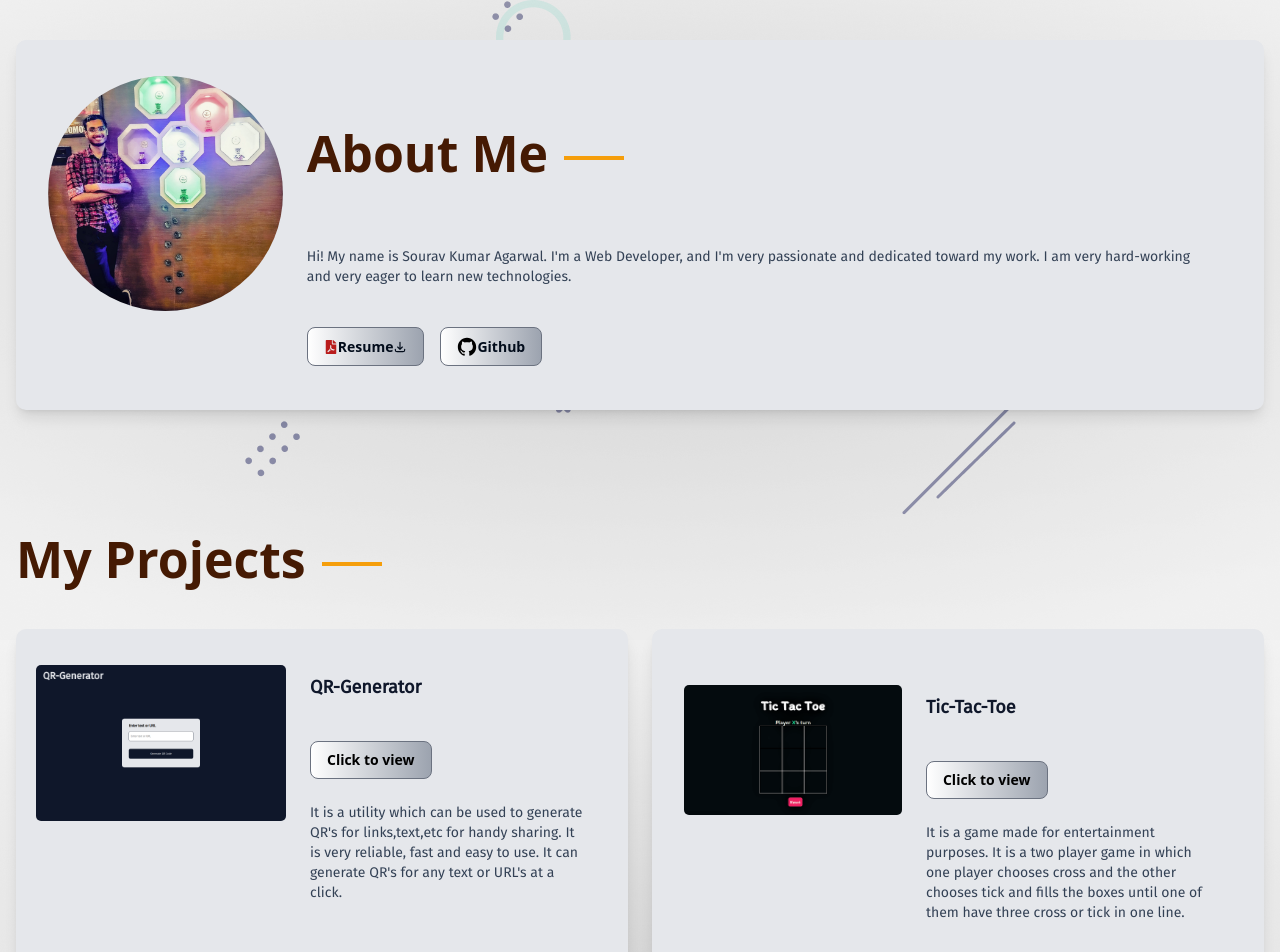
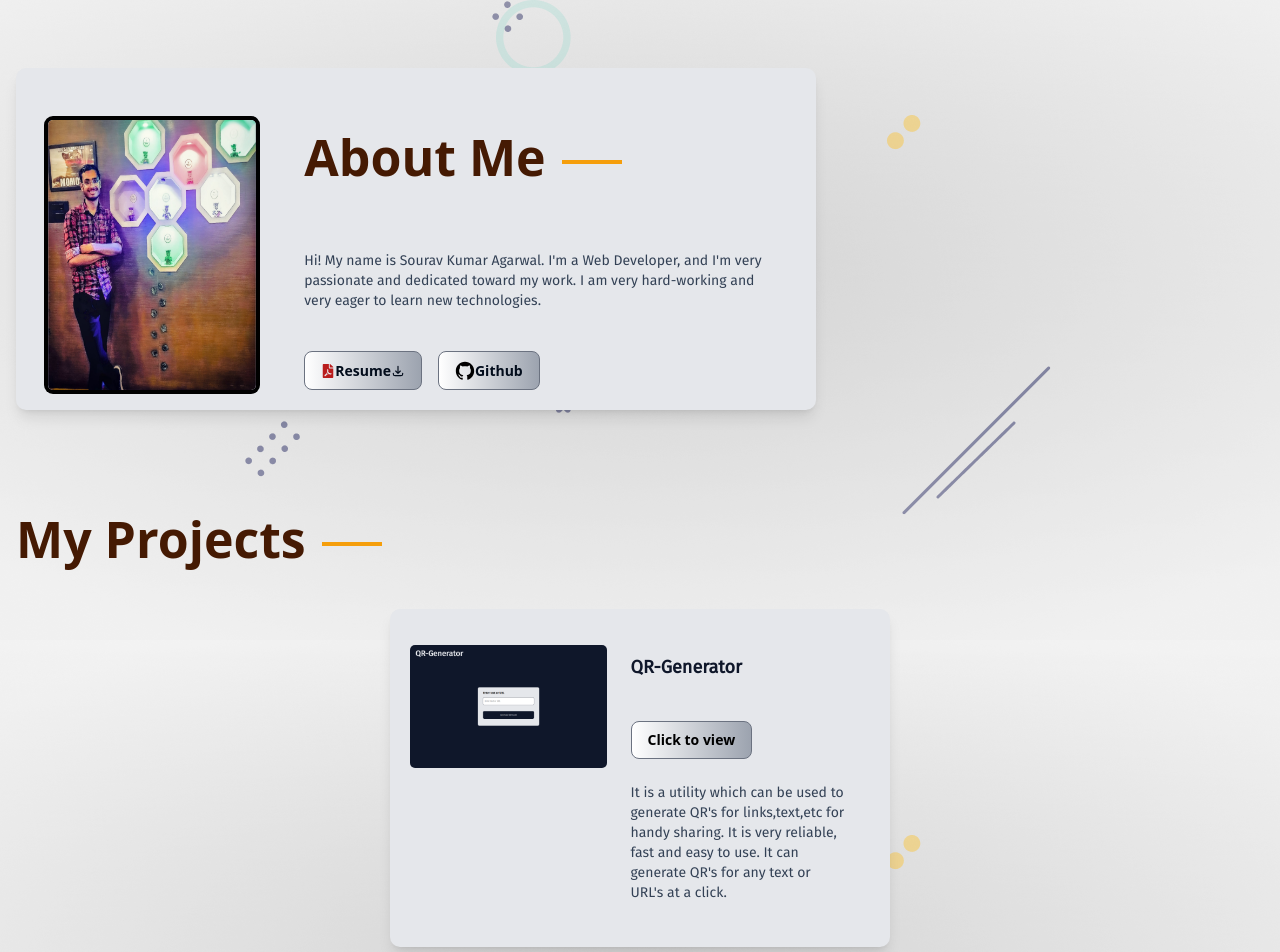
Before and after one commit to SouravKAgarwal/sourav-kr-agarwal, a Next.js app: page / in a window 1280 px wide. Shown: the part 800-1752 px from the top of the page. Built offline with nearby package versions, Linux system fonts and the light colour scheme.

Commit message:
ui changes #6

```diff
--- a/package.json
+++ b/package.json
@@ -24,6 +24,7 @@
     "react-icons": "^4.10.1",
     "react-lazy-load-image-component": "^1.6.0",
     "react-router-dom": "^6.14.1",
+    "swiper": "^10.0.4",
     "tailwindcss": "^3.3.1",
     "typescript": "5.0.4",
     "typewriter-effect": "^2.19.0"
--- a/pages/components/About.js
+++ b/pages/components/About.js
@@ -11,19 +11,17 @@ import Link from "next/link";
 
 const About = () => {
   return (
-    <section className="container mx-auto w-screen px-4 py-10" id="about">
-      <div className="shadow-lg rounded-[10px] justify-center align-center gap-4 px-8 py-5 bg-gray-200 text-[#000]">
+    <section className="container mx-auto w-screen mt-12 px-4 py-5" id="about">
+      <div className="shadow-lg rounded-[10px] md:w-[800px] justify-center align-center gap-4 px-8 py-5 bg-gray-200 text-[#000]">
         <div className="flex font-sans">
-          <div className="mt-4">
-            <Image
-              className="rounded-[80em]"
+          <div className="mt-8 w-[500px] md:w-[500px] flex align-items-center justify-center">
+            <img
+              className="rounded-[5px] ring-4 ring-black"
               src="/aboutme.jpg"
-              width={300}
-              height={600}
               alt=""
             />
           </div>
-          <form className="flex-auto p-6">
+          <form className="flex-auto ml-12">
             <div className="flex flex-wrap">
               <Heading title="About Me" />
 
--- a/pages/components/Contacts.js
+++ b/pages/components/Contacts.js
@@ -60,7 +60,7 @@ const Contacts = () => {
       id="contacts"
     >
       <Heading title="Contact Me" />
-      <div className="shadow-lg rounded-[10px] mt-[-30px] justify-center align-center gap-4 p-5 bg-blur-sm text-[#000]">
+      <div className="shadow-lg rounded-[10px] mt-[-30px] justify-center align-center gap-4 p-5 bg-blur-xl text-[#000]">
         <form method="POST" className="flex flex-col gap-8">
           <div className="grid grid-cols-1 gap-8">
             <input
--- a/pages/components/Heading.js
+++ b/pages/components/Heading.js
@@ -3,7 +3,7 @@ import React from 'react'
 const Heading = ({title}) => {
   return (
     <div>
-      <div className='text-[#451a03] text-[50px] font-semibold flex items-center gap-4 py-8'>{title}
+      <div className='text-[#451a03] md:text-[50px] text-[40px] font-semibold flex items-center gap-4 py-8'>{title}
       <div className='bg-[#f59e0b] h-[4px] w-[60px] translate-y-1'></div>
       </div>
     </div>
--- a/pages/components/Projects.js
+++ b/pages/components/Projects.js
@@ -1,16 +1,14 @@
 import React from "react";
 import Heading from "./Heading";
-import { GrProjects } from "react-icons/gr";
 import Button from "./Button";
 import Image from "next/image";
-import Link from "next/link";
 
 const Projects = () => {
   return (
     <section className="container mx-auto py-10 px-4" id="projects">
       <Heading title="My Projects" />
-      <div className="grid md:grid-cols-2 grid-cols-1 gap-6 ">
-        <div className="shadow-lg rounded-[10px] justify-center align-center gap-4 p-5 bg-gray-200 text-[#000]">
+      <div className="grid gap-6 place-items-center">
+        <div className="flex shadow-lg rounded-[10px] w-[500px] justify-center align-center gap-4 p-5 bg-gray-200 text-[#000]">
           <div className="flex font-sans">
             <div className="mt-4">
               <Image
@@ -54,8 +52,7 @@ const Projects = () => {
           </div>
         </div>
 
-        {/*2nd project*/}
-        <div className="shadow-lg rounded-[10px] justify-center align-center gap-4 px-8 py-10 bg-gray-200 text-[#000]">
+        <div className="shadow-lg rounded-[10px] w-[500px] justify-center align-center gap-4 px-8 p-5 bg-gray-200 text-[#000]">
           <div className="flex font-sans">
             <div className="mt-4">
               <Image
@@ -71,12 +68,6 @@ const Projects = () => {
                 <h1 className="flex-auto text-lg font-semibold text-slate-900">
                   Tic-Tac-Toe
                 </h1>
-                {/* <Link
-                  href=""
-                  className="w-full flex-none text-sm font-medium text-slate-700 mt-2"
-                >
-                  Github Repo
-                </Link> */}
               </div>
 
               <div className="flex space-x-4 mb-6 text-sm font-medium">
@@ -100,6 +91,8 @@ const Projects = () => {
           </div>
         </div>
 
+        {/*3rd project*/}
+
         {/* <div className='shadow-lg flex flex-col gap-4 rounded-[10px] justify-center align-center px-8 py-10 bg-[#64748b] text-[#f4f4f5]'>
                 <GrProjects className='text-[#ef4444] text-[28px]' />
                 <h2 className='font-medium text-[28px]'>MovieMarvel</h2>
@@ -110,42 +103,6 @@ const Projects = () => {
                 <Button link ="https://skatv.vercel.app" text="Click to view" />
             </div> */}
       </div>
-
-      {/* <Heading title="Skills" />
-        <p className='text-[#0f172a] -mt-10 mb-10 text-[18px]'>Learning new skills everyday has been a part of my life now. I have learned many new things and continuing to do so. Below are some of the skills which I have gained till date and hope to make a command on it.</p> */}
-
-      {/* <div className='grid grid-cols-1 md:grid-cols-2 gap-6'>
-            <div>
-                <p>React.js</p>
-                <div className='relative bg-slate-400 h-[4px] mt-2'>
-                    <div className='bg-[#f59e0b] absolute h-[4px] w-[50%]'></div>
-                </div>
-            </div>
-            <div>
-                <p>Next.js</p>
-                <div className='relative bg-slate-400 h-[4px] mt-2'>
-                    <div className='bg-[#f59e0b] absolute h-[4px] w-[75%]'></div>
-                </div>
-            </div>
-            <div>
-                <p>Tailwind CSS</p>
-                <div className='relative bg-slate-400 h-[4px] mt-2'>
-                    <div className='bg-[#f59e0b] absolute h-[4px] w-[50%]'></div>
-                </div>
-            </div>
-            <div>
-                <p>HTML/CSS/JavaScript</p>
-                <div className='relative bg-slate-400 h-[4px] mt-2'>
-                    <div className='bg-[#f59e0b] absolute h-[4px] w-[80%]'></div>
-                </div>
-            </div>
-            <div>
-                <p>Python</p>
-                <div className='relative bg-slate-400 h-[4px] mt-2'>
-                    <div className='bg-[#f59e0b] absolute h-[4px] w-[70%]'></div>
-                </div>
-            </div>
-        </div> */}
     </section>
   );
 };
--- a/pages/index.tsx
+++ b/pages/index.tsx
@@ -1,26 +1,28 @@
 import Head from "next/head";
-import Hero from "./components/Hero"
-import About from "./components/About"
-import Projects from "./components/Projects"
-import Contacts from "./components/Contacts"
+import Hero from "./components/Hero";
+import About from "./components/About";
+import Projects from "./components/Projects";
+import Contacts from "./components/Contacts";
 import { useState } from "react";
-import Navbar from './components/Navbar'
-import Footer from './components/Footer'
-import Sidebar from './components/Sidebar'
-
+import Navbar from "./components/Navbar";
+import Footer from "./components/Footer";
+import Sidebar from "./components/Sidebar";
 
 export default function Home() {
-  const [isOpen,setIsOpen] = useState(false)
+  // const [isOpen,setIsOpen] = useState(false)
 
-  const toggleSideBar = ()=>{
-    setIsOpen(!isOpen)
-  }
+  // const toggleSideBar = ()=>{
+  //   setIsOpen(!isOpen)
+  // }
 
   return (
     <div>
       <Head>
         <title>Sourav Agarwal-Web Developer</title>
-      <meta name="This is a portfolio website designed for internship purposes." content="This contains a home page along with about me, my projects and contact page." />
+        <meta
+          name="This is a portfolio website designed for internship purposes."
+          content="This contains a home page along with about me, my projects and contact page."
+        />
         <link rel="icon" href="" />
       </Head>
       {/* <header>
@@ -31,14 +33,14 @@ export default function Home() {
       <main>
         <Hero />
         <About />
+
         <Projects />
         <Contacts />
       </main>
 
       <footer>
-      <Footer/>
+        <Footer />
       </footer>
-
     </div>
-  )
+  );
 }
```
Also changed, not shown: 2 other files (tests, documents, lock files or other folders). Lines whose indentation alone changed are shown as unchanged.
